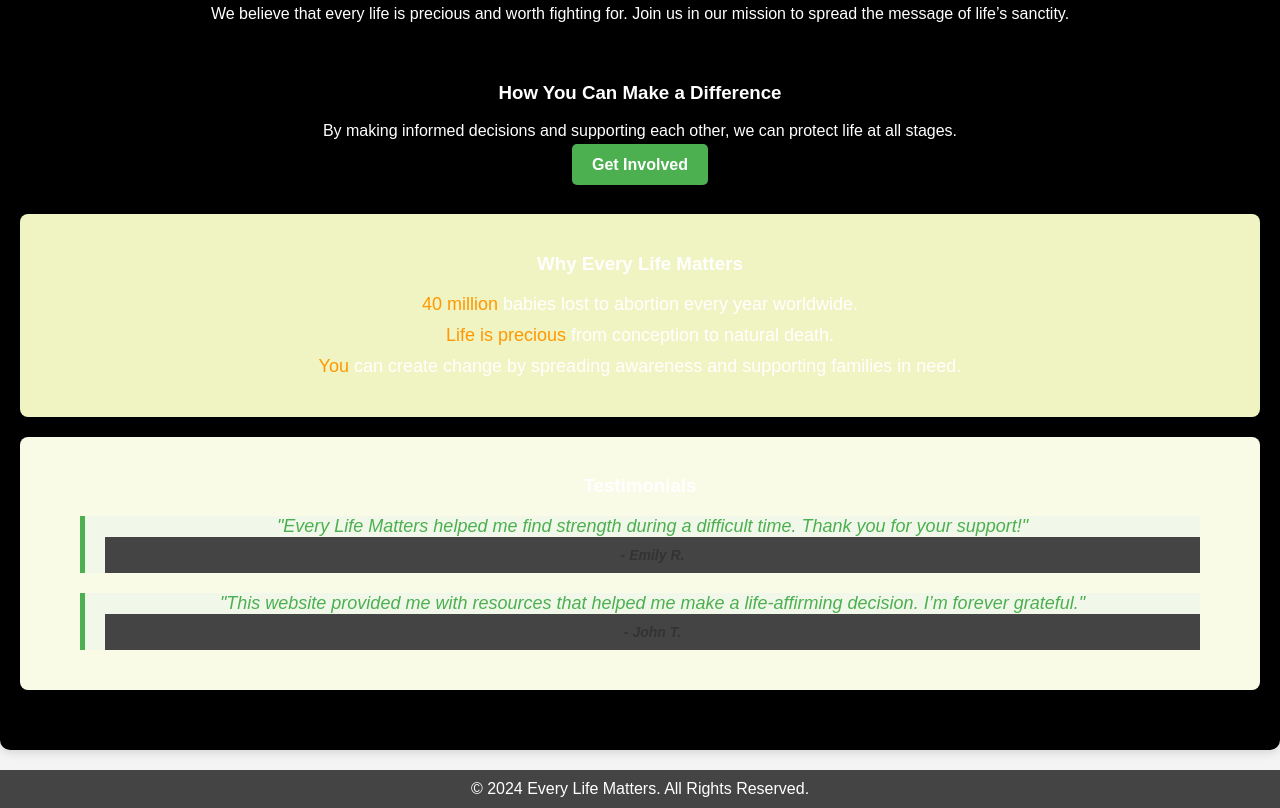
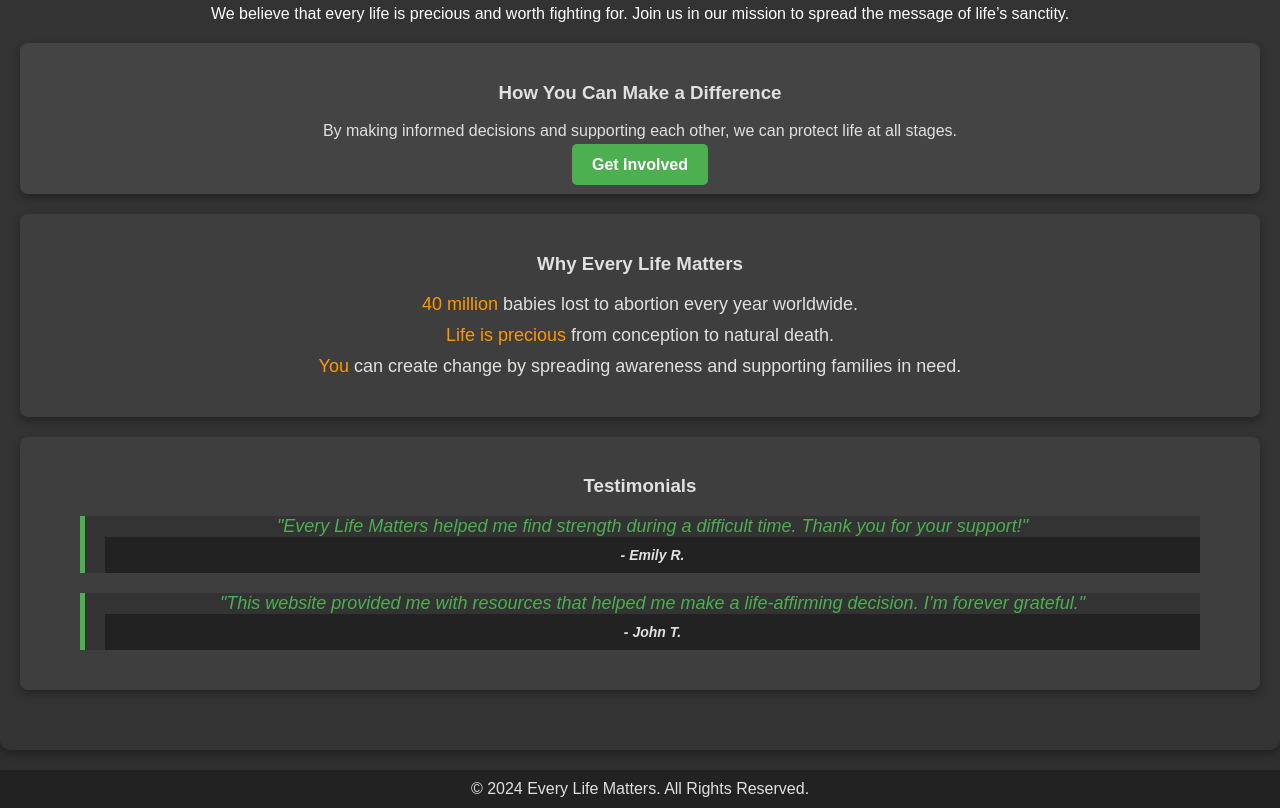
Before and after one commit to everylifematter/every-life-matters, a plain HTML site: page index.html in a window 1280 px wide. Shown: the part 278-1086 px from the top of the page. Drawn offline with Linux system fonts and the light colour scheme.

Commit message:
Update styles.css

```diff
--- a/styles.css
+++ b/styles.css
@@ -3,8 +3,8 @@ body {
     font-family: Arial, sans-serif;
     margin: 0;
     padding: 0;
-    background-color: #f4f4f4; /* Light gray background */
-    color: #333;
+    background-color: #2f2f2f; /* Dark gray background */
+    color: #e0e0e0; /* Lighter text color */
 }
 
 header {
@@ -41,12 +41,12 @@ nav ul li a:hover {
 
 /* Home Section */
 #home {
-    background-color: #000; /* Black background */
-    color: white; /* White text for contrast */
+    background-color: #333; /* Darker gray background */
+    color: white;
     padding: 40px 20px;
     text-align: center;
     border-radius: 10px;
-    box-shadow: 0 4px 8px rgba(0, 0, 0, 0.1);
+    box-shadow: 0 4px 8px rgba(0, 0, 0, 0.3); /* Slightly darker shadow */
 }
 
 #home h2 {
@@ -64,18 +64,18 @@ nav ul li a:hover {
 
 /* About, Resources, FAQ, and Contact Sections */
 section {
-    background-color: #000; /* Black background */
-    color: white; /* White text */
+    background-color: #444; /* Dark background for sections */
+    color: #e0e0e0; /* Lighter text color */
     padding: 20px;
     border-radius: 8px;
     margin: 20px 0;
-    box-shadow: 0 4px 8px rgba(0, 0, 0, 0.1); /* Soft shadow */
+    box-shadow: 0 4px 8px rgba(0, 0, 0, 0.3); /* Darker shadow */
 }
 
 /* Footer */
 footer {
-    background-color: #444;
-    color: white;
+    background-color: #222; /* Dark footer background */
+    color: #e0e0e0;
     text-align: center;
     padding: 10px;
 }
@@ -115,7 +115,7 @@ button:hover {
 
 ul {
     padding-left: 20px;
-    background-color: #f0f4c3; /* Light yellow background for lists */
+    background-color: #3e3e3e; /* Darker background for lists */
     border-radius: 5px;
     margin-bottom: 20px;
 }
@@ -129,12 +129,13 @@ ul li {
     border-left: 5px solid #4caf50; /* Green bar for blockquote */
     padding-left: 20px;
     font-style: italic;
-    background-color: #f1f8e9; /* Light green background */
+    background-color: #333; /* Darker background for blockquote */
+    color: #e0e0e0; /* Light text */
     margin-bottom: 20px;
 }
 
 .testimonials blockquote footer {
-    color: #333;
+    color: #e0e0e0; /* Light footer color in blockquote */
     font-size: 14px;
     font-weight: bold;
 }
@@ -144,10 +145,10 @@ form {
     flex-direction: column;
     width: 300px;
     margin: auto;
-    background-color: #ffffff;
+    background-color: #555; /* Dark gray form background */
     padding: 20px;
     border-radius: 8px;
-    box-shadow: 0 4px 8px rgba(0, 0, 0, 0.1);
+    box-shadow: 0 4px 8px rgba(0, 0, 0, 0.3);
 }
 
 form label {
@@ -158,7 +159,7 @@ form label {
 form input, form textarea {
     padding: 12px;
     margin-bottom: 15px;
-    border: 1px solid #ddd;
+    border: 1px solid #444;
     border-radius: 5px;
     font-size: 16px;
     transition: border-color 0.3s ease;
@@ -185,16 +186,16 @@ form input[type="submit"]:hover {
 
 /* Hero section styles */
 #home {
-    background-color: #000; /* Black background for Home */
-    color: white; /* White text */
+    background-color: #333; /* Black background for Home */
+    color: white;
     padding: 40px 20px;
     text-align: center;
     border-radius: 10px;
-    box-shadow: 0 4px 8px rgba(0, 0, 0, 0.1);
+    box-shadow: 0 4px 8px rgba(0, 0, 0, 0.3);
 }
 
 .statistics {
-    background-color: #f0f4c3; /* Light yellow for statistics */
+    background-color: #3e3e3e; /* Dark gray for statistics */
     padding: 20px;
     border-radius: 8px;
 }
@@ -214,7 +215,7 @@ form input[type="submit"]:hover {
 }
 
 .testimonials {
-    background-color: #f9fbe7; /* Light greenish background for testimonials */
+    background-color: #3e3e3e; /* Dark gray for testimonials */
     padding: 20px;
     border-radius: 8px;
 }
@@ -225,7 +226,7 @@ form input[type="submit"]:hover {
 }
 
 .video {
-    background-color: #e8f5e9; /* Light green background for video section */
+    background-color: #444; /* Dark gray for video section */
     padding: 20px;
     border-radius: 8px;
 }
```
